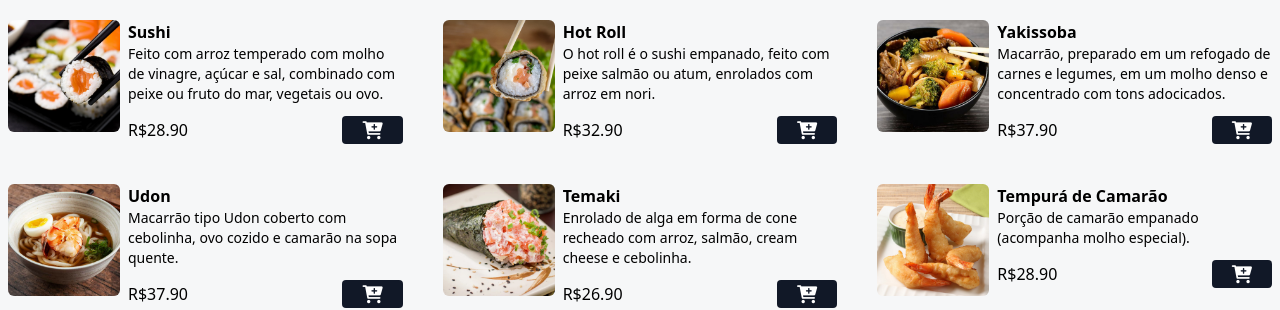
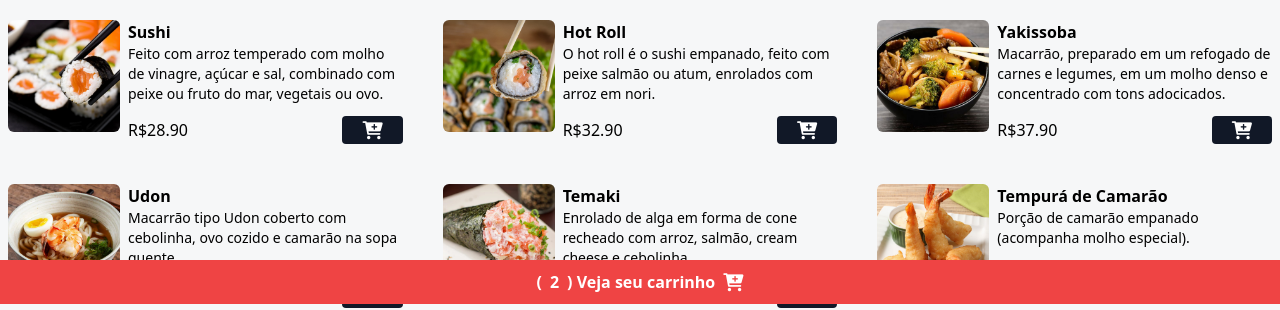
Before and after one commit to feliperyo/japanese-food, a website: page src/menu.html in a window 1280 px wide. Shown: the part 496-806 px from the top of the page. Drawn offline with Linux system fonts and the light colour scheme; a web font is replaced by a local one.

Commit message:
adicionando footer

```diff
--- a/src/menu.html
+++ b/src/menu.html
@@ -276,6 +276,16 @@
 
     </section>
 
+    <footer class="w-full bg-red-500 py-2 fixed bottom-0 z-40 flex items-center justify-center">
+
+        <button class="flex items-center gap-2 text-white font-bold" id="cart-btn">
+            (<span id="cart-count">2</span>)
+            Veja seu carrinho
+            <i class="fa fa-cart-plus text-lg text-white"></i>
+        </button>
+
+    </footer>
+
 </body>
 
 </html>
```
Also changed, not shown: src/output.css.
